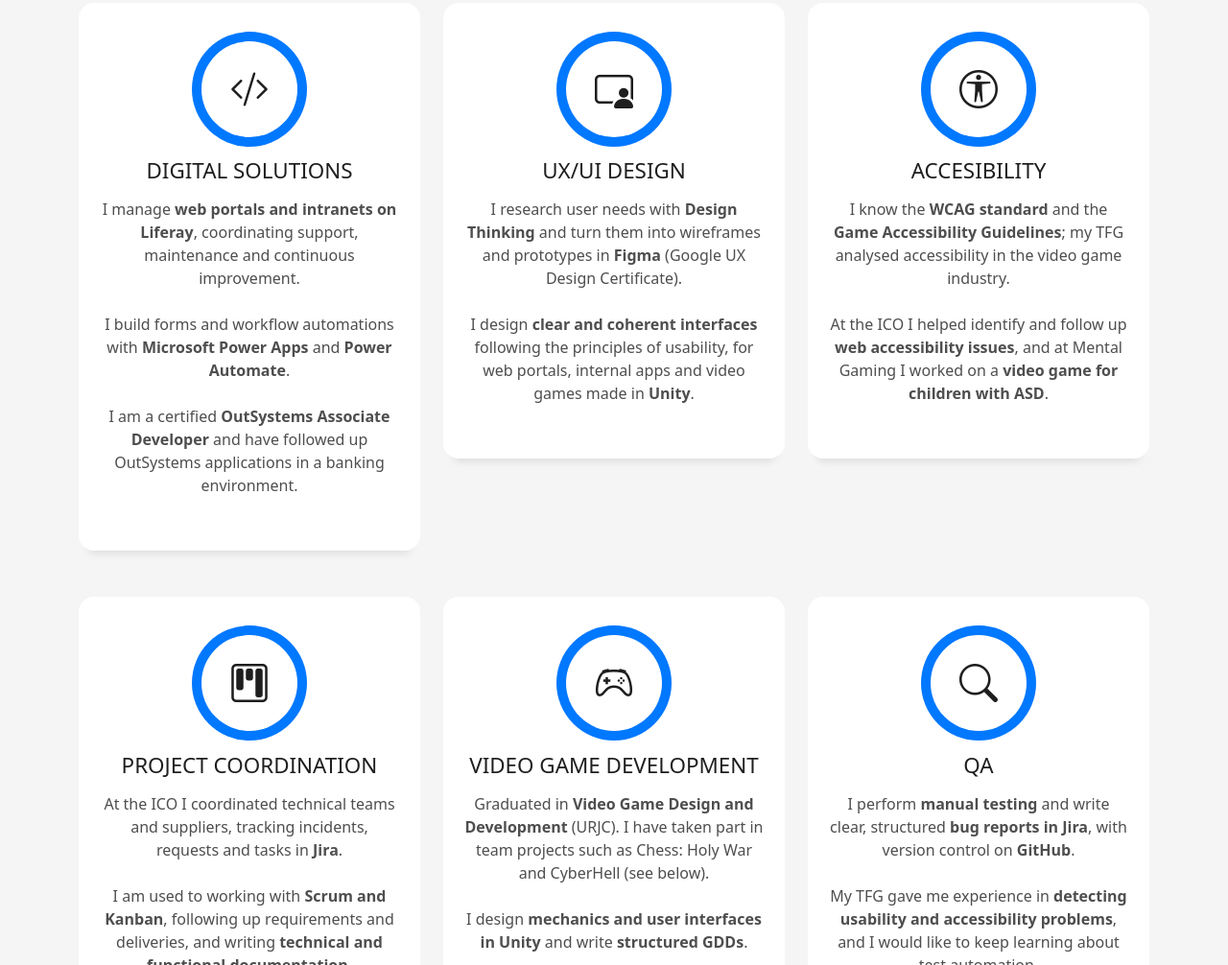
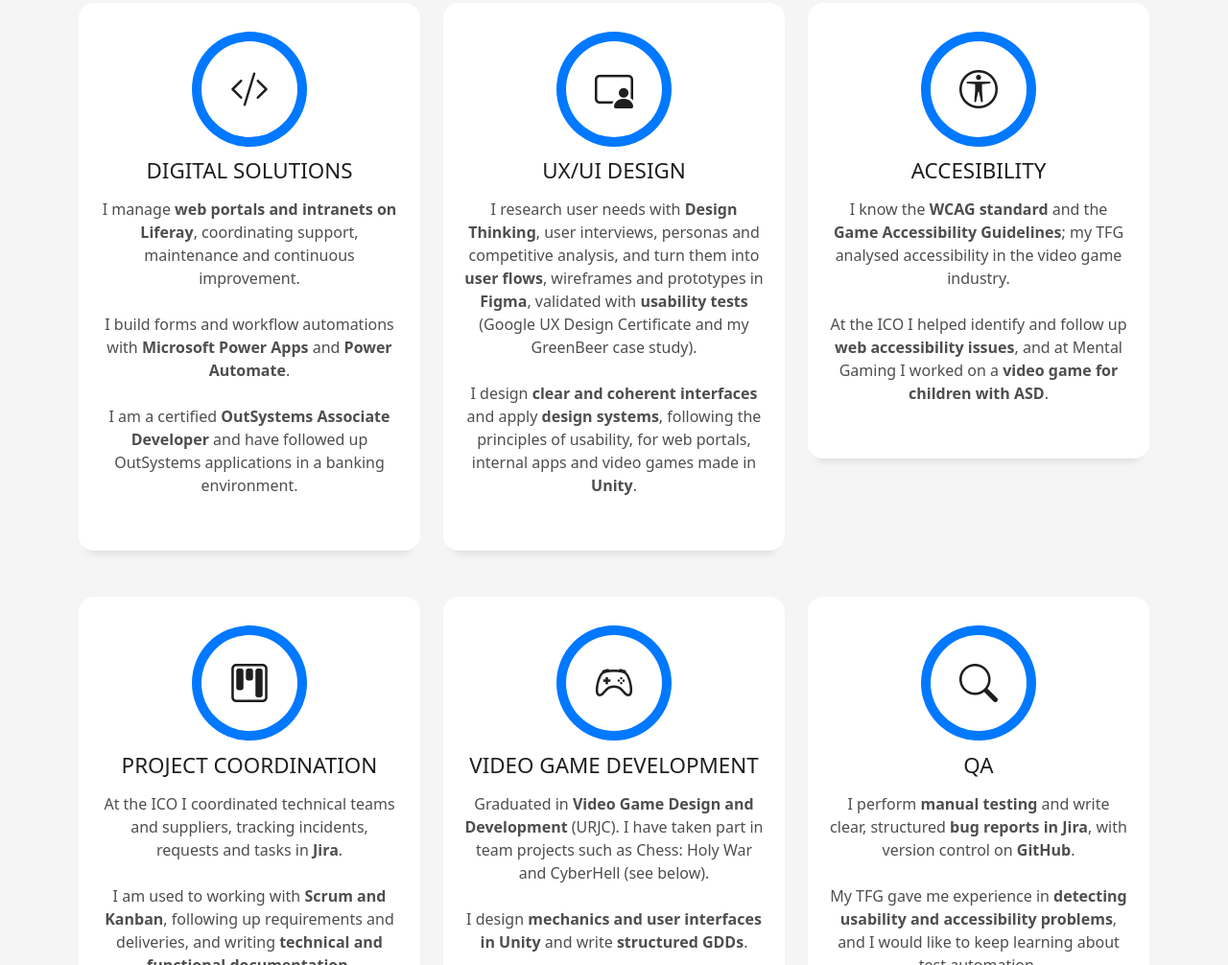
Before and after one commit to SouthBarbol/SouthBarbol.github.io, a plain HTML site: page index.html in a window 1280 px wide. Shown: the part 2146-3152 px from the top of the page at 96% size. Drawn offline with Linux system fonts and the light colour scheme.

Commit message:
Textos de UX/UI y GreenBeer: investigación, tests de usabilidad y design systems

```diff
--- a/assets/js/translations.js
+++ b/assets/js/translations.js
@@ -47,7 +47,7 @@ window.I18N_ES = {
   "Digital Solutions": "Soluciones Digitales",
   "I manage <b>web portals and intranets on Liferay</b>, coordinating support, maintenance and continuous improvement. <br> <br> I build forms and workflow automations with <b>Microsoft Power Apps</b> and <b>Power Automate</b>. <br> <br> I am a certified <b>OutSystems Associate Developer</b> and have followed up OutSystems applications in a banking environment.": "Gestiono <b>portales web e intranets en Liferay</b>, coordinando el soporte, el mantenimiento y la mejora continua. <br> <br> Creo formularios y automatizaciones de flujos con <b>Microsoft Power Apps</b> y <b>Power Automate</b>. <br> <br> Tengo la certificación <b>OutSystems Associate Developer</b> y he hecho el seguimiento de aplicaciones OutSystems en un entorno bancario.",
   "UX/UI Design": "Diseño UX/UI",
-  "I research user needs with <b>Design Thinking</b> and turn them into wireframes and prototypes in <b>Figma</b> (Google UX Design Certificate). <br> <br> I design <b>clear and coherent interfaces</b> following the principles of usability, for web portals, internal apps and video games made in <b>Unity</b>.": "Investigo las necesidades de los usuarios con <b>Design Thinking</b> y las convierto en wireframes y prototipos en <b>Figma</b> (Google UX Design Certificate). <br> <br> Diseño <b>interfaces claras y coherentes</b> siguiendo los principios de usabilidad, para portales web, apps internas y videojuegos hechos en <b>Unity</b>.",
+  "I research user needs with <b>Design Thinking</b>, user interviews, personas and competitive analysis, and turn them into <b>user flows</b>, wireframes and prototypes in <b>Figma</b>, validated with <b>usability tests</b> (Google UX Design Certificate and my GreenBeer case study). <br> <br> I design <b>clear and coherent interfaces</b> and apply <b>design systems</b>, following the principles of usability, for web portals, internal apps and video games made in <b>Unity</b>.": "Investigo las necesidades de los usuarios con <b>Design Thinking</b>, entrevistas a usuarios, personas y análisis de competencia, y las convierto en <b>user flows</b>, wireframes y prototipos en <b>Figma</b>, validados con <b>tests de usabilidad</b> (Google UX Design Certificate y mi caso de estudio GreenBeer). <br> <br> Diseño <b>interfaces claras y coherentes</b> y aplico <b>design systems</b>, siguiendo los principios de usabilidad, para portales web, apps internas y videojuegos hechos en <b>Unity</b>.",
   "I know the <b>WCAG standard</b> and the <b>Game Accessibility Guidelines</b>; my TFG analysed accessibility in the video game industry. <br> <br> At the ICO I helped identify and follow up <b>web accessibility issues</b>, and at Mental Gaming I worked on a <b>video game for children with ASD</b>.": "Conozco el <b>estándar WCAG</b> y las <b>Game Accessibility Guidelines</b>; mi TFG analizó la accesibilidad en la industria del videojuego. <br> <br> En el ICO ayudé a identificar y hacer el seguimiento de <b>incidencias de accesibilidad web</b>, y en Mental Gaming trabajé en un <b>videojuego para niños con trastorno del espectro autista</b>.",
   "Project Coordination": "Coordinación de Proyectos",
   "At the ICO I coordinated technical teams and suppliers, tracking incidents, requests and tasks in <b>Jira</b>. <br> <br> I am used to working with <b>Scrum and Kanban</b>, following up requirements and deliveries, and writing <b>technical and functional documentation</b>.": "En el ICO coordiné equipos técnicos y proveedores, con el seguimiento de incidencias, solicitudes y tareas en <b>Jira</b>. <br> <br> Estoy acostumbrado a trabajar con <b>Scrum y Kanban</b>, hacer el seguimiento de requisitos y entregas, y redactar <b>documentación técnica y funcional</b>.",
@@ -136,6 +136,7 @@ window.I18N_ES = {
   "Here’s what makes it special:": "Esto es lo que la hace especial:",
   "🌿 <strong>A nature-inspired visual design</strong> that feels fresh, calm, and trustworthy.": "🌿 <strong>Un diseño visual inspirado en la naturaleza</strong> que resulta fresco, tranquilo y fiable.",
   "📱 <strong>A foolproof user experience</strong>, packed with safety nets: clear alerts, double-check confirmations, and a smooth, guided flow.": "📱 <strong>Una experiencia de usuario a prueba de errores</strong>, con redes de seguridad: alertas claras, confirmaciones dobles y un flujo fluido y guiado.",
+  "🔍 <strong>Designed with real users:</strong> interviews, personas, journey maps, a competitive audit of three products and two rounds of usability testing that shaped the final prototype.": "🔍 <strong>Diseñada con usuarios reales:</strong> entrevistas, personas, mapas de recorrido, una auditoría de competencia de tres productos y dos rondas de tests de usabilidad que dieron forma al prototipo final.",
   "🧠 <strong>Accessibility features built-in:</strong> don’t feel like using the app? Just tap a button to call the waiter.": "🧠 <strong>Funciones de accesibilidad integradas:</strong> ¿no te apetece usar la app? Basta con pulsar un botón para llamar al camarero.",
   "💳 <strong>A personal digital account</strong> that takes care of payment automatically — no need to pull out your wallet or split bills.": "💳 <strong>Una cuenta digital personal</strong> que se ocupa del pago automáticamente: sin sacar la cartera ni dividir cuentas.",
   "🌍 <strong>GreenBeer is more than an app — it's a tailored solution for open-air beer gardens, designed to grow and adapt.</strong> Built for today’s casual, outdoor bars, with a clear path to expand into other hospitality spaces tomorrow.": "🌍 <strong>GreenBeer es más que una app: es una solución a medida para cervecerías al aire libre, diseñada para crecer y adaptarse.</strong> Pensada para los bares informales al aire libre de hoy, con un camino claro para expandirse a otros espacios de hostelería mañana.",
--- a/index.html
+++ b/index.html
@@ -230,8 +230,8 @@
               <div class="service-content">
                 <h2 class="s-title">UX/UI Design</h2>
                 <p class="s-description text-center">
-                  I research user needs with <b>Design Thinking</b> and turn them into wireframes and prototypes in <b>Figma</b> (Google UX Design Certificate). <br> <br>
-                  I design <b>clear and coherent interfaces</b> following the principles of usability, for web portals, internal apps and video games made in <b>Unity</b>.
+                  I research user needs with <b>Design Thinking</b>, user interviews, personas and competitive analysis, and turn them into <b>user flows</b>, wireframes and prototypes in <b>Figma</b>, validated with <b>usability tests</b> (Google UX Design Certificate and my GreenBeer case study). <br> <br>
+                  I design <b>clear and coherent interfaces</b> and apply <b>design systems</b>, following the principles of usability, for web portals, internal apps and video games made in <b>Unity</b>.
                 </p>
               </div>
             </div>
```
Also changed, not shown: GreenBeer.html (+1 -0 lines).
